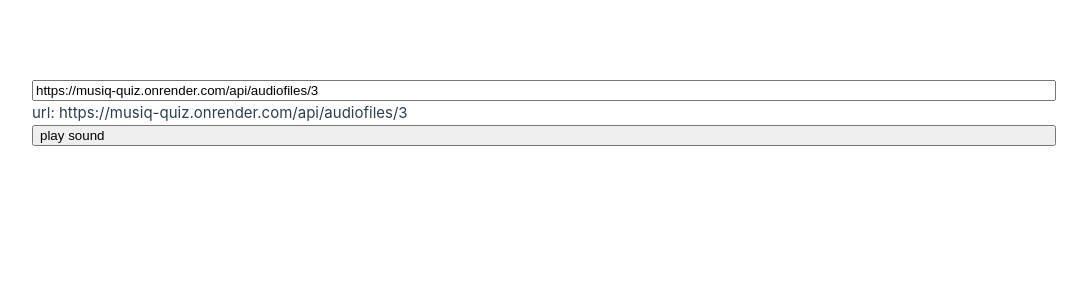
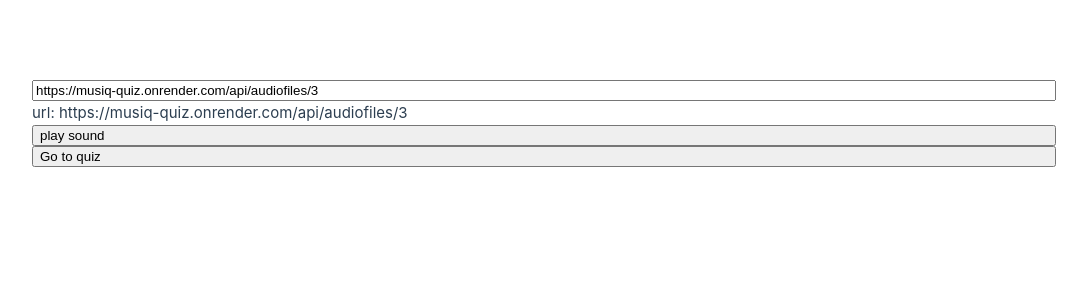
Before and after one commit to PepijnMuskens/IlseApp, a Vue app in the folder MusicFrontend/: page / in a window 1280 px wide. Shown: the top 300 px of the page, without its empty margins (96-1183 px from the left). Built offline with nearby package versions, Linux system fonts and the light colour scheme.

Commit message:
test auto deploy

```diff
--- a/MusicFrontend/src/views/HomeView.vue
+++ b/MusicFrontend/src/views/HomeView.vue
@@ -15,6 +15,9 @@ export default{
         }else{
           console.log(data)
         }
+      },
+      goto(){
+        this.$router.push({ name: 'StartQuiz'})
       }
     },
     data() {
@@ -31,6 +34,7 @@ export default{
     <input class="btn" type="text" v-model="this.url" />
     <p>url: {{ this.url }}</p>
     <button class="btn btn-primary btn-sm" @click="playSound(this.url)"><span class="fa fa-play-circle-o"></span>play sound</button>
+    <button class="btn btn-primary btn-sm" @click="goto()"><span class="fa fa-play-circle-o"></span>Go to quiz</button>
   </main>
 </template>
 
```
